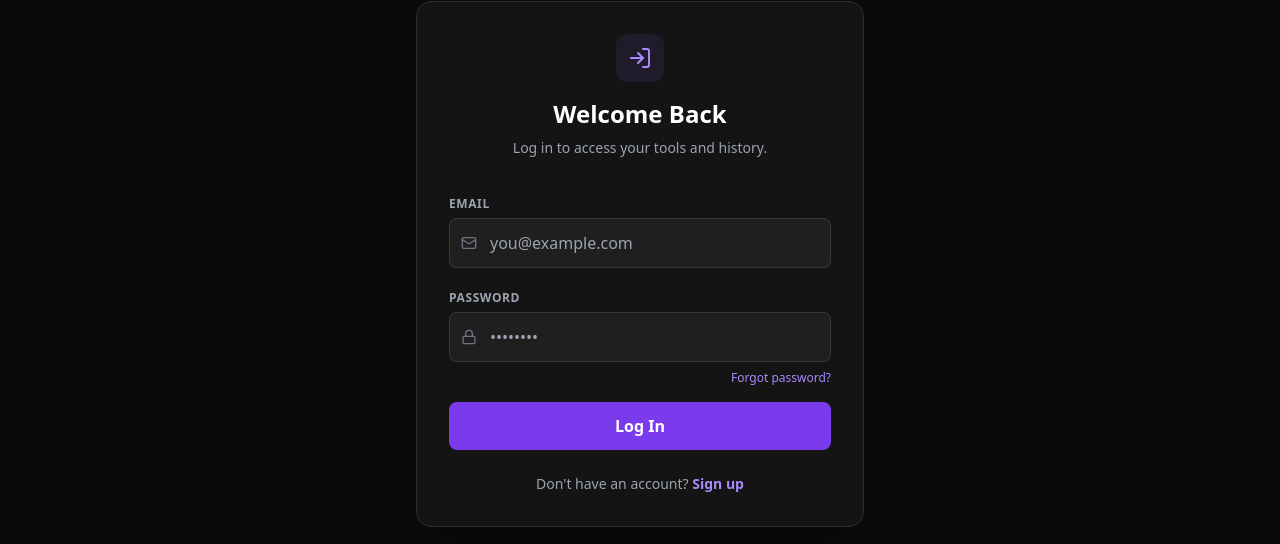
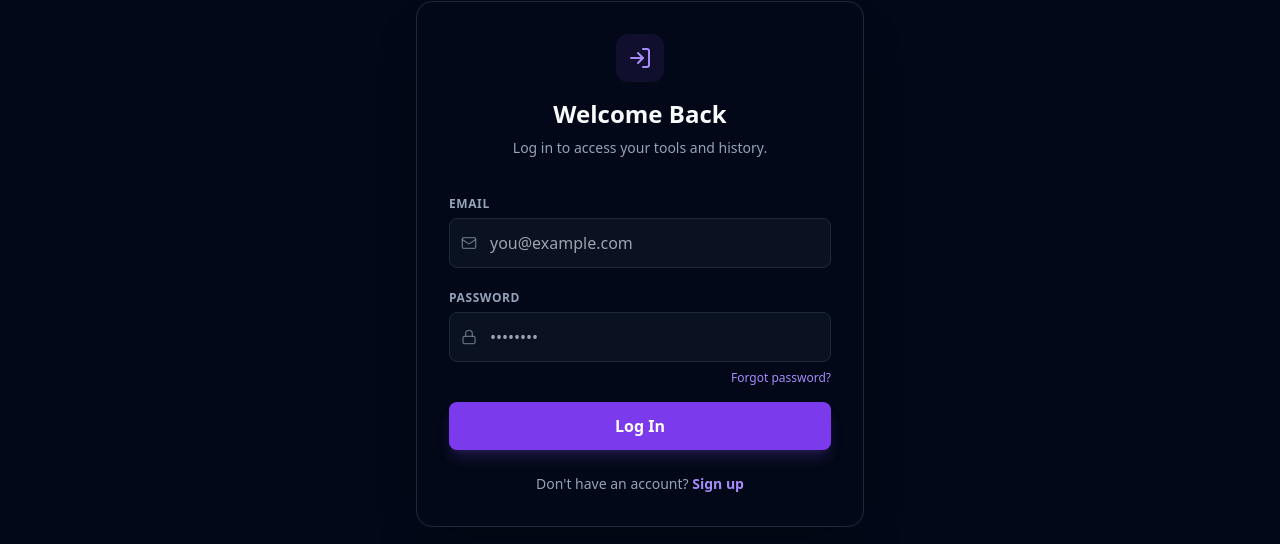
Before and after one commit to Amulyaa14/vicky, a React (Vite) app in the folder frontend/: page /login in a window 1280 px wide. Shown: the part 120-664 px from the top of the page. Built offline with nearby package versions, Linux system fonts and the light colour scheme; no server answers.

Commit message:
Site-Wide Bug Audit: Fix syntax error in Login.tsx and implement theme-aware styles for Auth and Tool pages

```diff
--- a/frontend/src/pages/AITools.tsx
+++ b/frontend/src/pages/AITools.tsx
@@ -408,9 +408,9 @@ const AITools = () => {
                         </div>
 
                         {/* Checkers */}
-                        <div className="bg-slate-900/60 backdrop-blur border border-slate-700/50 rounded-2xl p-5">
-                            <h3 className="font-bold text-sm mb-3 flex items-center gap-2 text-white">
-                                <ShieldCheck size={14} className="text-green-400" /> Checkers
+                        <div className="bg-card backdrop-blur border border-border rounded-2xl p-5 shadow-sm">
+                            <h3 className="font-bold text-sm mb-3 flex items-center gap-2 text-foreground">
+                                <ShieldCheck size={14} className="text-green-500 dark:text-green-400" /> Checkers
                             </h3>
                             <div className="space-y-3">
                                 {/* Grammar Check */}
@@ -479,10 +479,10 @@ const AITools = () => {
                         </div>
 
                         {/* Tip Card */}
-                        <div className="bg-gradient-to-br from-purple-900/30 to-pink-900/20 border border-purple-500/20 rounded-2xl p-5">
-                            <h4 className="text-xs font-bold text-purple-300 uppercase tracking-wider mb-2">💡 Pro Tip</h4>
-                            <p className="text-xs text-slate-400 leading-relaxed">
-                                Type or paste your text in the editor, then use <b className="text-purple-300">Summarize</b>, <b className="text-purple-300">Fix Grammar</b>, or <b className="text-purple-300">Improve Writing</b> to enhance it. Use templates for quick starts!
+                        <div className="bg-secondary/30 border border-border rounded-2xl p-5">
+                            <h4 className="text-xs font-bold text-purple-600 dark:text-purple-400 uppercase tracking-wider mb-2">💡 Pro Tip</h4>
+                            <p className="text-xs text-muted-foreground leading-relaxed">
+                                Type or paste your text in the editor, then use <b className="text-purple-500">Summarize</b>, <b className="text-purple-500">Fix Grammar</b>, or <b className="text-purple-500">Improve Writing</b> to enhance it. Use templates for quick starts!
                             </p>
                         </div>
                     </div>
--- a/frontend/src/pages/ATSChecker.tsx
+++ b/frontend/src/pages/ATSChecker.tsx
@@ -391,17 +391,17 @@ const ATSChecker = () => {
                                     </div>
 
                                     {/* Info Panel */}
-                                    <div className="bg-gradient-to-br from-indigo-900/30 to-blue-900/20 border border-indigo-500/20 rounded-2xl p-6 flex flex-col items-center justify-center text-center">
+                                    <div className="bg-secondary/40 border border-border shadow-sm rounded-2xl p-6 flex flex-col items-center justify-center text-center">
                                         <div className="w-12 h-12 rounded-full bg-indigo-500/20 flex items-center justify-center mb-3">
-                                            <Search size={24} className="text-indigo-400" />
+                                            <Search size={24} className="text-indigo-500 dark:text-indigo-400" />
                                         </div>
-                                        <h4 className="font-bold text-white mb-2">Want to score higher?</h4>
-                                        <p className="text-xs text-slate-400 leading-relaxed mb-4">
+                                        <h4 className="font-bold text-foreground mb-2">Want to score higher?</h4>
+                                        <p className="text-xs text-muted-foreground leading-relaxed mb-4">
                                             ATS systems look for specific roles, skills, and metrics. Use the missing keywords list to naturally integrate those terms into your experience.
                                         </p>
                                         <button
                                             onClick={handleReset}
-                                            className="px-6 py-2 rounded-full bg-white text-indigo-900 text-xs font-bold hover:bg-slate-100 transition-colors shadow-lg"
+                                            className="px-8 py-2.5 rounded-full bg-primary text-primary-foreground text-xs font-bold hover:bg-primary/90 transition-all shadow-lg shadow-primary/20"
                                         >
                                             Re-analyze Resume
                                         </button>
--- a/frontend/src/pages/Login.tsx
+++ b/frontend/src/pages/Login.tsx
@@ -45,42 +45,42 @@ export default function Login() {
     };
 
     return (
-        <div className="flex items-center justify-center min-h-[80vh] bg-[#0a0a0a]">
-            <div className="w-full max-w-md p-8 bg-[#141414] border border-white/10 rounded-2xl shadow-2xl">
+        <div className="flex items-center justify-center min-h-[80vh] bg-background">
+            <div className="w-full max-w-md p-8 bg-card border border-border rounded-2xl shadow-2xl">
                 <div className="text-center mb-8">
                     <div className="inline-flex items-center justify-center w-12 h-12 rounded-xl bg-violet-500/10 text-violet-400 mb-4">
                         <LogIn size={24} />
                     </div>
-                    <h1 className="text-2xl font-bold text-white">Welcome Back</h1>
-                    <p className="text-gray-400 text-sm mt-2">Log in to access your tools and history.</p>
+                    <h1 className="text-2xl font-bold text-foreground">Welcome Back</h1>
+                    <p className="text-muted-foreground text-sm mt-2">Log in to access your tools and history.</p>
                 </div>
 
                 <form onSubmit={handleSubmit} className="space-y-4">
                     <div className="space-y-1">
-                        <label className="text-xs font-semibold text-gray-400 uppercase tracking-wider">Email</label>
+                        <label className="text-xs font-semibold text-muted-foreground uppercase tracking-wider">Email</label>
                         <div className="relative">
-                            <Mail className="absolute left-3 top-1/2 -translate-y-1/2 text-gray-500" size={16} />
+                            <Mail className="absolute left-3 top-1/2 -translate-y-1/2 text-muted-foreground/60" size={16} />
                             <input
                                 type="email"
                                 value={email}
                                 onChange={(e) => setEmail(e.target.value)}
                                 required
-                                className="w-full bg-white/5 border border-white/10 rounded-lg pl-10 pr-4 py-3 text-white focus:outline-none focus:ring-2 focus:ring-violet-500 transition-shadow"
+                                className="w-full bg-muted/30 border border-border rounded-lg pl-10 pr-4 py-3 text-foreground focus:outline-none focus:ring-2 focus:ring-violet-500 transition-shadow"
                                 placeholder="you@example.com"
                             />
                         </div>
                     </div>
 
                     <div className="space-y-1">
-                        <label className="text-xs font-semibold text-gray-400 uppercase tracking-wider">Password</label>
+                        <label className="text-xs font-semibold text-muted-foreground uppercase tracking-wider">Password</label>
                         <div className="relative">
-                            <Lock className="absolute left-3 top-1/2 -translate-y-1/2 text-gray-500" size={16} />
+                            <Lock className="absolute left-3 top-1/2 -translate-y-1/2 text-muted-foreground/60" size={16} />
                             <input
                                 type="password"
                                 value={password}
                                 onChange={(e) => setPassword(e.target.value)}
                                 required
-                                className="w-full bg-white/5 border border-white/10 rounded-lg pl-10 pr-4 py-3 text-white focus:outline-none focus:ring-2 focus:ring-violet-500 transition-shadow"
+                                className="w-full bg-muted/30 border border-border rounded-lg pl-10 pr-4 py-3 text-foreground focus:outline-none focus:ring-2 focus:ring-violet-500 transition-shadow"
                                 placeholder="••••••••"
                             />
                         </div>
@@ -94,13 +94,13 @@ export default function Login() {
                     <button
                         type="submit"
                         disabled={loading}
-                        className="w-full bg-violet-600 hover:bg-violet-700 text-white font-bold py-3 rounded-lg transition-colors mt-6 disabled:opacity-50"
+                        className="w-full bg-violet-600 hover:bg-violet-700 text-white font-bold py-3 rounded-lg transition-colors mt-6 disabled:opacity-50 shadow-lg shadow-violet-500/20"
                     >
                         {loading ? 'Logging in...' : 'Log In'}
                     </button>
                 </form>
 
-                <div className="mt-6 text-center text-sm text-gray-400">
+                <div className="mt-6 text-center text-sm text-muted-foreground">
                     Don't have an account?{' '}
                     <Link to="/register" className="text-violet-400 hover:text-violet-300 font-semibold transition-colors">
                         Sign up
```
Also changed, not shown: frontend/src/pages/Register.tsx (+12 -12 lines).
